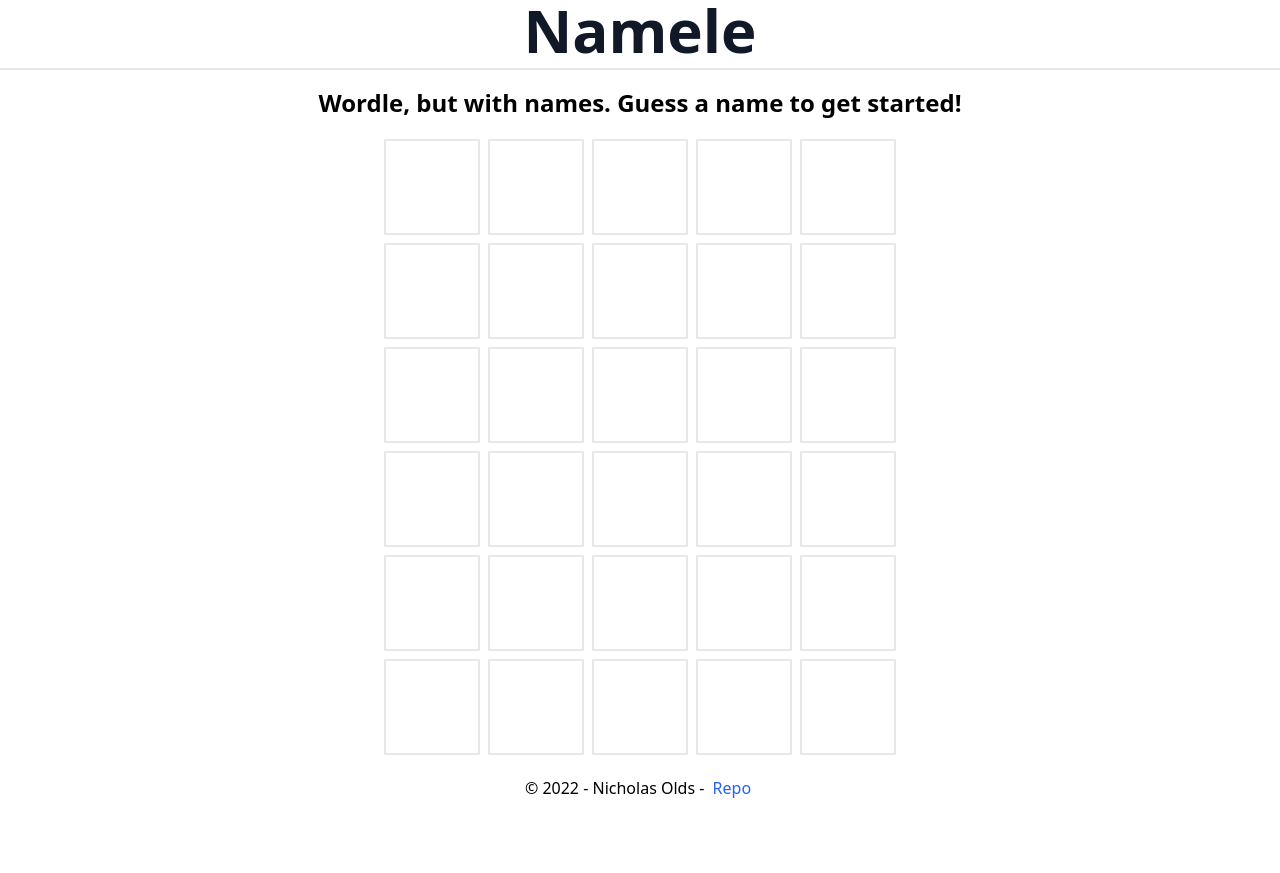
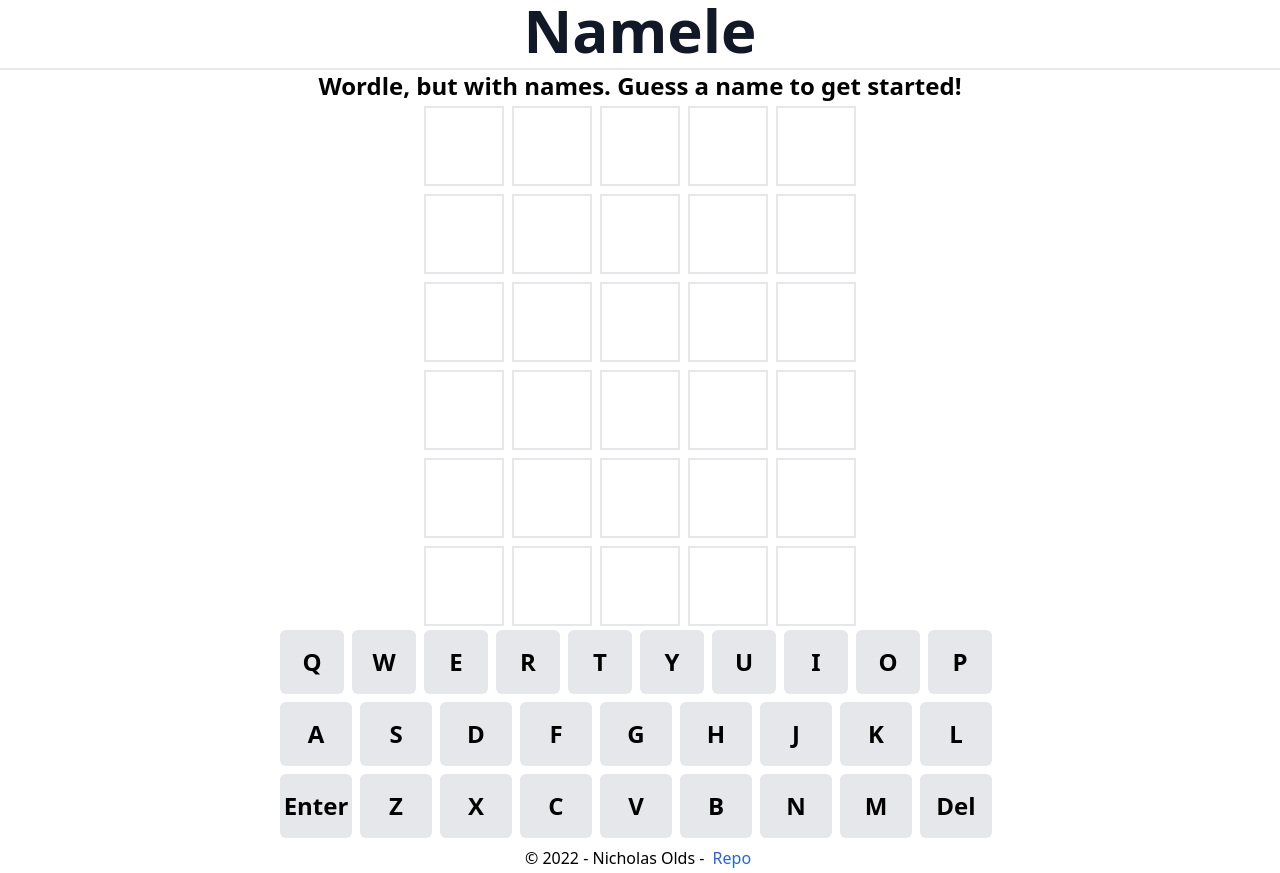
Before and after one commit to nolds9/namele, a React (Vite) app: page / in a window 1280 px wide. Before the commit the page ends 803 px from the top, so only its background shows below. Built offline with nearby package versions, Linux system fonts and the light colour scheme.

Commit message:
Add keyboard

```diff
--- a/src/client/components/Char.tsx
+++ b/src/client/components/Char.tsx
@@ -13,7 +13,7 @@ export const Char = ({ letter, isInvalidName }: Props) => {
     <span
       className={`${baseClassNames} ${isInvalidName ? "border-red-600" : ""}`}
     >
-      {letter}
+      {letter.toUpperCase()}
     </span>
   );
 };
--- a/src/client/components/Game.tsx
+++ b/src/client/components/Game.tsx
@@ -14,6 +14,7 @@ import {
 } from "../utils";
 import { ToastContainer, toast } from "react-toastify";
 import "react-toastify/dist/ReactToastify.css";
+import { Keyboard } from "./Keyboard";
 
 export const Game = () => {
   const [gameState, dispatch] = useReducer(gameReducer, initialGameState);
@@ -99,6 +100,9 @@ export const Game = () => {
         )}
         {BlankWords}
       </div>
+      <div className="keyboard">
+        <Keyboard pastGuesses={gameState.pastGuesses} dispatch={dispatch} />
+      </div>
     </>
   );
 };
--- /dev/null
+++ b/src/client/components/Key.tsx
@@ -0,0 +1,45 @@
+import React, { Dispatch } from "react";
+import { LetterStatus, GameActionType } from "../../types";
+import { getCharClassesByStatus } from "../utils";
+
+type Props = {
+  letter: string;
+  status?: LetterStatus;
+  dispatch: Dispatch<any>;
+};
+
+function getKeyBackground(status?: LetterStatus) {
+  if (!status) return "bg-gray-200";
+  return getCharClassesByStatus(status);
+}
+
+function getAction(letter: string) {
+  switch (letter) {
+    case "Enter":
+      return { type: GameActionType.CHECK_GUESS };
+    case "Del":
+      return { type: GameActionType.DELETE_LETTER };
+    default:
+      return {
+        type: GameActionType.SET_LETTER,
+        data: letter.toLowerCase(),
+      };
+  }
+}
+
+export const Key = ({ letter, status, dispatch }: Props) => {
+  return (
+    <>
+      <button
+        onClick={() => dispatch(getAction(letter))}
+        className={`${
+          status ? "text-white" : ""
+        } text-2xl font-bold w-16 h-16 flex mb-2 mr-2 justify-center items-center rounded-md cursor-pointer flex-1 ${getKeyBackground(
+          status
+        )}`}
+      >
+        {letter}
+      </button>
+    </>
+  );
+};
--- /dev/null
+++ b/src/client/components/Keyboard.tsx
@@ -0,0 +1,44 @@
+import React, { Dispatch } from "react";
+import { CheckedGuessState, GuessState } from "../../types";
+import { flatten } from "../utils";
+import { Key } from "./Key";
+
+type Props = {
+  pastGuesses: GuessState[];
+  dispatch: Dispatch<any>;
+};
+
+const qwerty = [
+  ["Q", "W", "E", "R", "T", "Y", "U", "I", "O", "P"],
+  ["A", "S", "D", "F", "G", "H", "J", "K", "L"],
+  ["Enter", "Z", "X", "C", "V", "B", "N", "M", "Del"],
+];
+
+export const Keyboard = ({ pastGuesses, dispatch }: Props) => {
+  const allLetterStatuses = flatten(pastGuesses.map((pg) => pg.checkedGuess));
+  const lsMap = allLetterStatuses.reduce(
+    (acc: { [key: string]: string }, curr: CheckedGuessState) => {
+      if (!Object.hasOwnProperty.call(acc, curr.letter)) {
+        acc[curr.letter] = curr.status;
+      }
+      return acc;
+    },
+    {}
+  );
+  return (
+    <>
+      {qwerty.map((row, i) => (
+        <div key={i} className="flex min-w-100 m-auto touch-manipulation">
+          {row.map((letter) => (
+            <Key
+              key={letter}
+              letter={letter}
+              status={lsMap[letter.toLowerCase()]}
+              dispatch={dispatch}
+            />
+          ))}
+        </div>
+      ))}
+    </>
+  );
+};
--- a/src/client/components/PastChar.tsx
+++ b/src/client/components/PastChar.tsx
@@ -11,11 +11,11 @@ const baseClassNames = getBaseCharClasses();
 export const PastChar = ({ letterStatus }: Props) => {
   return (
     <span
-      className={`${baseClassNames} ${getCharClassesByStatus(
+      className={`${baseClassNames} text-white ${getCharClassesByStatus(
         letterStatus.status
       )}`}
     >
-      {letterStatus.letter}
+      {letterStatus.letter.toUpperCase()}
     </span>
   );
 };
--- a/src/client/utils/index.ts
+++ b/src/client/utils/index.ts
@@ -5,6 +5,10 @@ import allNames from "../data/names";
 
 export function capitalize(word: string) {
   return `${word.slice(0, 1).toUpperCase()}${word.slice(1, word.length)}`;
+}
+
+export function flatten(arr: any[] = []) {
+  return arr.reduce((acc, curr) => acc.concat(curr), []);
 }
 
 export function validateName(guess: string[]) {
@@ -47,7 +51,7 @@ export function checkGuess(guess: string[], secretWord: string) {
 }
 
 export function getBaseCharClasses() {
-  return "border-2 text-3xl w-24 h-24 m-1 flex justify-center items-center";
+  return "border-2 font-bold text-3xl w-20 h-20 m-1 flex justify-center items-center";
 }
 
 export function getCharClassesByStatus(status: LetterStatus) {
```
